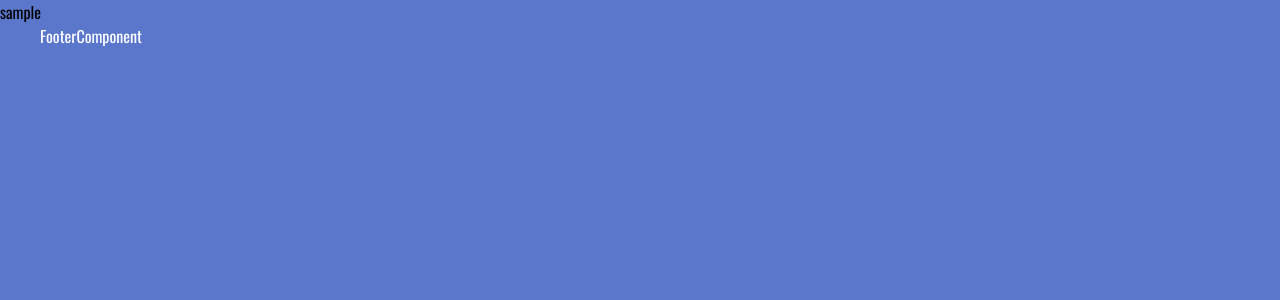
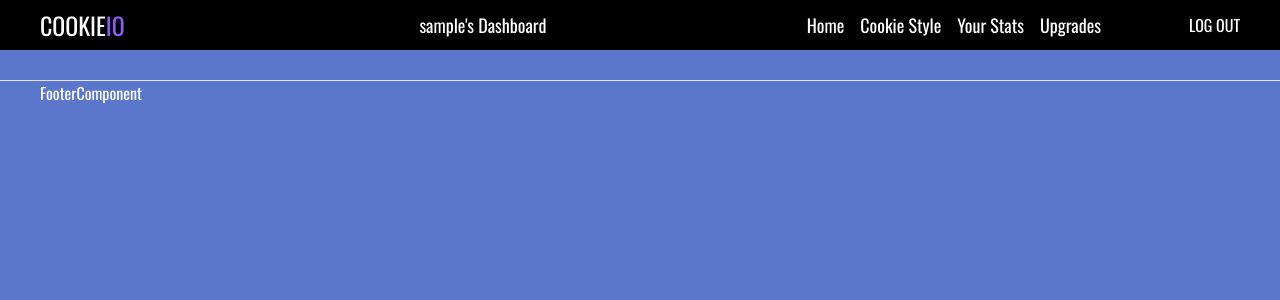
Before and after one commit to PraisePancakes/cookieio, a React (Create React App) app: page /home in a window 1280 px wide. Shown: the top 300 px of the page. Built offline with nearby package versions, Linux system fonts and the light colour scheme; sample sign-in values are in the browser's storage; the HTML template or start-up script is replaced by a standard one.

Commit message:
navbar and storage persistence

```diff
--- a/src/App.js
+++ b/src/App.js
@@ -1,7 +1,8 @@
 import React, { useState, useEffect } from 'react';
 import FooterComponent from './Components/FooterComponent';
+
 import { Routes, Route, Navigate } from 'react-router-dom';
-import { Home, Login, Register } from './Pages/index';
+import { Home, Login, Register, Cstyle, Stats, Upgrades } from './Pages/index';
 
 function App() {
   const [isAuthenticated, setIsAuthenticated] = useState(
@@ -15,7 +16,7 @@ function App() {
   return (
     <div className="App ">
       <div
-        className=" BODY__CONTAINER w-full overflow-hidden relative"
+        className=" BODY__CONT w-full overflow-hidden relative"
         style={{ margin: 0, padding: 0 }}
       >
         <Routes>
@@ -28,9 +29,24 @@ function App() {
             path="/home"
             element={isAuthenticated ? <Home /> : <Navigate to="/"></Navigate>}
           ></Route>
+          <Route
+            path="/cstyle"
+            element={
+              isAuthenticated ? <Cstyle /> : <Navigate to="/"></Navigate>
+            }
+          ></Route>
+          <Route
+            path="/stats"
+            element={isAuthenticated ? <Stats /> : <Navigate to="/"></Navigate>}
+          ></Route>
+          <Route
+            path="/upgrades"
+            element={
+              isAuthenticated ? <Upgrades /> : <Navigate to="/"></Navigate>
+            }
+          ></Route>
         </Routes>
-
-        <div className="w-full text-white mx-10">
+        <div className="FOOTER_CONT mt-20 border-t w-full text-white">
           <FooterComponent />
         </div>
       </div>
--- a/src/Components/FooterComponent.js
+++ b/src/Components/FooterComponent.js
@@ -1,7 +1,7 @@
 import React from 'react';
 
 const FooterComponent = () => {
-  return <div>FooterComponent</div>;
+  return <div className="mx-10">FooterComponent</div>;
 };
 
 export default FooterComponent;
--- a/src/Components/LoginComponent.js
+++ b/src/Components/LoginComponent.js
@@ -1,5 +1,5 @@
 import React, { useState } from 'react';
-import { useNavigate } from 'react-router-dom';
+import { useNavigate, Link } from 'react-router-dom';
 import axios from 'axios';
 
 const LoginComponent = () => {
@@ -84,7 +84,9 @@ const LoginComponent = () => {
       </form>
       <h1>
         Dont have an account?{' '}
-        <span className="underline text-gray-500">Register</span>
+        <Link to="/register">
+          <span className="underline text-gray-500">Register</span>
+        </Link>
       </h1>
       <div className="relative w-full">
         <hr className="w-full border border-slate-200 mt-10 absolute"></hr>
--- /dev/null
+++ b/src/Components/Navbar.js
@@ -0,0 +1,65 @@
+import React from 'react';
+import jwt_decode from 'jwt-decode';
+import { Link } from 'react-router-dom';
+
+const Navbar = () => {
+  const token = localStorage.getItem('token');
+  const decoded = jwt_decode(token);
+  const username = decoded.username;
+
+  function handleLogOut() {
+    window.location.reload();
+    localStorage.removeItem('token');
+  }
+
+  const navLinks = [
+    {
+      title: 'Home',
+      id: 1,
+      path: '/home',
+    },
+    {
+      title: 'Cookie Style',
+      id: 2,
+      path: '/cstyle',
+    },
+    {
+      title: 'Your Stats',
+      id: 3,
+      path: '/stats',
+    },
+    {
+      title: 'Upgrades',
+      id: 4,
+      path: '/upgrades',
+    },
+  ];
+  return (
+    <div>
+      <nav className="NAVBAR__CONT w-full h-[50px] flex justify-center items-center bg-black text-white fixed z-1">
+        <h1 className="ml-10 my-2 text-2xl flex-1">
+          COOKIE<span className=" text-violet-500">IO</span>
+        </h1>
+        <h1 className="my-2 flex-1 md:text-lg ">{username}'s Dashboard</h1>
+        <ul className="md:flex hidden mr-[5rem] text-lg h-full justify-center">
+          {navLinks.map((nav) => {
+            return (
+              <li key={nav.id}>
+                <Link to={nav.path}>
+                  <button className="hover:bg-violet-700 hover:text-gray-200 transition-colors duration-500 h-full px-2">
+                    {nav.title}
+                  </button>
+                </Link>
+              </li>
+            );
+          })}
+        </ul>
+        <button onClick={handleLogOut} className="mr-10">
+          LOG OUT
+        </button>
+      </nav>
+    </div>
+  );
+};
+
+export default Navbar;
--- /dev/null
+++ b/src/Pages/Cstyle.js
@@ -0,0 +1,13 @@
+import React from 'react';
+
+const Cstyle = () => {
+  return (
+    <div>
+      <div>
+        <section className="mt-[5rem] mx-[5rem]">Cookie Styles</section>
+      </div>
+    </div>
+  );
+};
+
+export default Cstyle;
--- a/src/Pages/Home.js
+++ b/src/Pages/Home.js
@@ -1,10 +1,14 @@
 import React from 'react';
-import jwt_decode from 'jwt-decode';
+
+import Navbar from '../Components/Navbar';
 
 const Home = () => {
-  const token = localStorage.getItem('token');
-  const decoded = jwt_decode(token);
-  return <div>{decoded.username}</div>;
+  return (
+    <div>
+      <Navbar />
+      <section className="HOME__PAGE_BODY-CONT"></section>
+    </div>
+  );
 };
 
 export default Home;
--- a/src/Pages/Login.js
+++ b/src/Pages/Login.js
@@ -6,7 +6,7 @@ import Users from '../Assets/users.png';
 
 const Login = () => {
   return (
-    <div className="LOGIN__CONTAINER relative max-w-full flex flex-col items-center ">
+    <div className="LOGIN__CONT relative max-w-full flex flex-col items-center ">
       <section
         style={{ backgroundColor: '#7877E6' }}
         className="Top--Half-Box w-full h-[500px]"
@@ -44,7 +44,7 @@ const Login = () => {
               <span className="underline underline-offset-2">Register</span>{' '}
               your account first.
             </p>
-            <img src={Users} className="w-[7rem]"></img>
+            <img src={Users} alt="users" className="w-[7rem]"></img>
           </div>
           <div className="Step--2-Col flex flex-col items-center text-center">
             <span className="text-4xl border rounded-full w-11 px-3 bg-violet-600 ">
@@ -55,7 +55,11 @@ const Login = () => {
               Login to play , see your stats , and view our leaderboards to
               compete!
             </p>
-            <img src={Leaderboards} className="w-[10rem] "></img>
+            <img
+              src={Leaderboards}
+              alt="leaderboards"
+              className="w-[10rem] "
+            ></img>
           </div>
           <div className="Step--3-Col flex flex-col items-center text-center">
             <span className="text-4xl border rounded-full w-11 px-3 bg-violet-600 ">
@@ -65,7 +69,7 @@ const Login = () => {
             <p className="w-[15rem] mt-2 indent-2 text-lg">
               CLICK CLICK AWAY...
             </p>
-            <img src={Cookie} className="w-[5rem] mt-5"></img>
+            <img src={Cookie} alt="cookie" className="w-[5rem] mt-5"></img>
           </div>
         </div>
       </section>
--- a/src/Pages/Register.js
+++ b/src/Pages/Register.js
@@ -3,7 +3,7 @@ import RegisterComponent from '../Components/RegisterComponent';
 
 const Register = () => {
   return (
-    <div className="REGISTER__CONTAINER relative max-w-full flex flex-col items-center ">
+    <div className="REGISTER__CONT relative max-w-full flex flex-col items-center ">
       <section
         style={{ backgroundColor: '#7877E6' }}
         className="Top--Half-Box w-full h-[500px]"
--- /dev/null
+++ b/src/Pages/Stats.js
@@ -0,0 +1,13 @@
+import React from 'react';
+
+const Stats = () => {
+  return (
+    <div>
+      <div>
+        <section className="mt-[5rem] mx-[5rem]">Stats</section>
+      </div>
+    </div>
+  );
+};
+
+export default Stats;
--- /dev/null
+++ b/src/Pages/Upgrades.js
@@ -0,0 +1,13 @@
+import React from 'react';
+
+const Upgrades = () => {
+  return (
+    <div>
+      <div>
+        <section className="mt-[5rem] mx-[5rem]">Upgrades</section>
+      </div>
+    </div>
+  );
+};
+
+export default Upgrades;
--- a/src/Pages/index.js
+++ b/src/Pages/index.js
@@ -1,5 +1,7 @@
 import Home from './Home';
 import Login from './Login';
 import Register from './Register';
-
-export { Home, Login, Register };
+import Cstyle from './Cstyle';
+import Stats from './Stats';
+import Upgrades from './Upgrades';
+export { Home, Login, Register, Cstyle, Stats, Upgrades };
```
